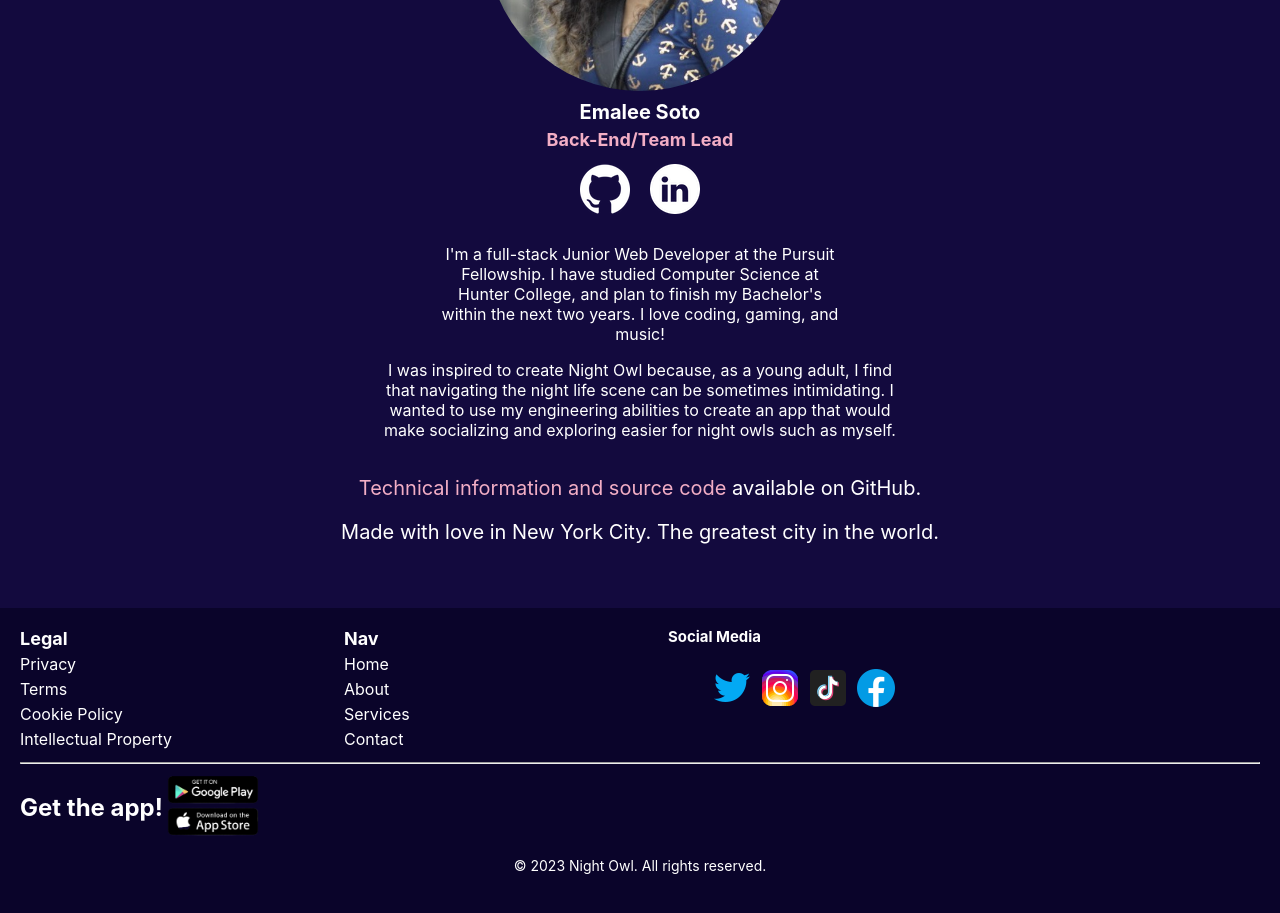
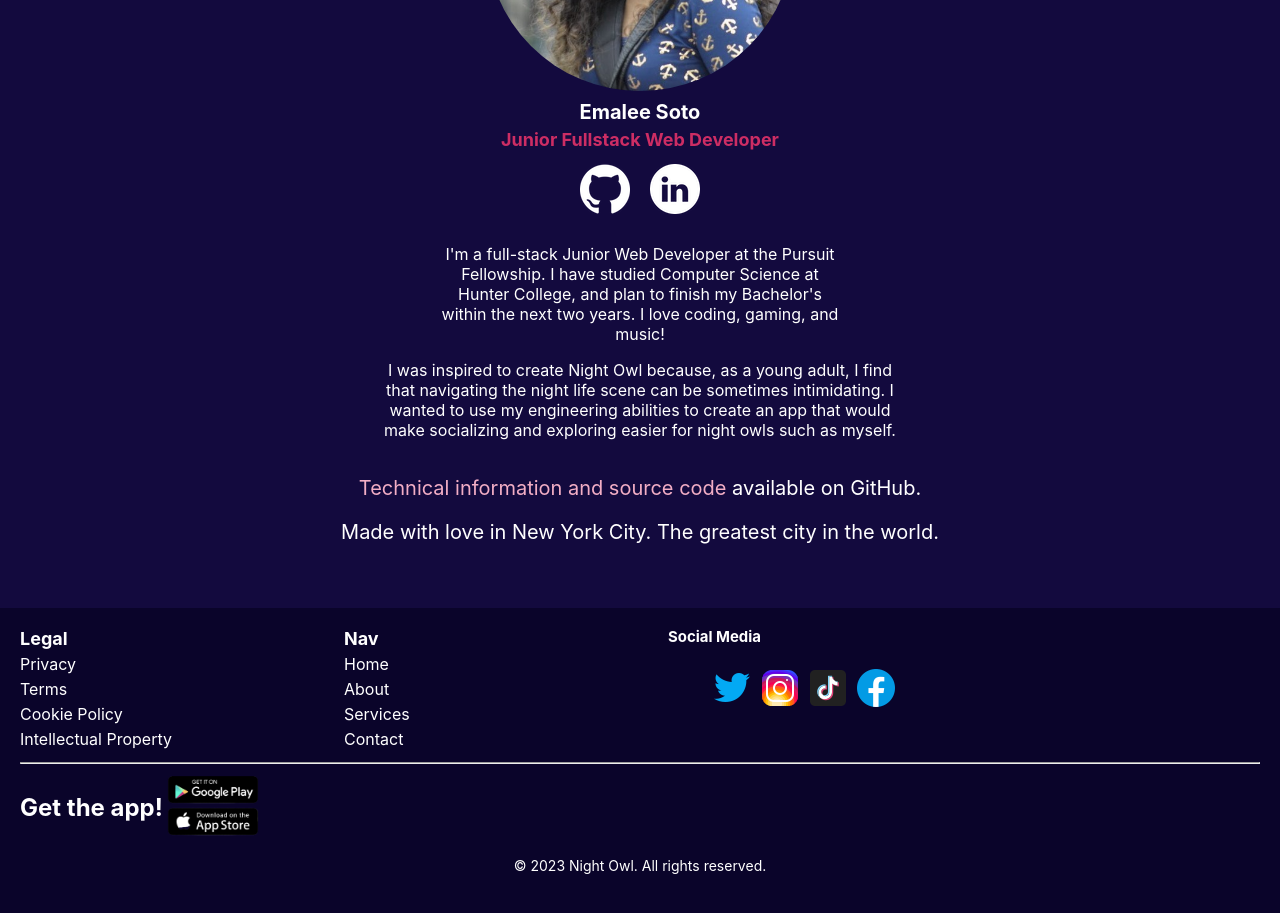
Before and after one commit to EmaleeSoto/night-owl, a React (Create React App) app in the folder front-end/: page /about in a window 1280 px wide. Shown: the part 980-1893 px from the top of the page. Built offline with nearby package versions, Linux system fonts and the light colour scheme; no server answers.

Commit message:
About color and text changes

```diff
--- a/front-end/src/pages/About.js
+++ b/front-end/src/pages/About.js
@@ -55,7 +55,9 @@ const About = () => {
             alt="Headshot of Emalee Soto"
           />
           <h3 className="aboutSection__name">Emalee Soto</h3>
-          <h3 className="aboutSection__title">Back-End/Team Lead</h3>
+          <h3 className="aboutSection__title">
+            Junior Fullstack Web Developer
+          </h3>
           <a
             href="https://github.com/EmaleeSoto"
             target="_blank"
--- a/front-end/src/pages/About.scss
+++ b/front-end/src/pages/About.scss
@@ -86,7 +86,7 @@
 
   &__title {
     font-size: 18px;
-    color: $rose_quartz;
+    color: $cherry;
     margin-block-start: 0.25em;
     margin-block-end: 0.25em;
   }
@@ -96,7 +96,7 @@
   }
 
   &__icon:hover {
-    filter: drop-shadow(0px 15px 25px $cherry);
+    filter: drop-shadow(0 0 0.75rem $cherry);
   }
 }
 
```
